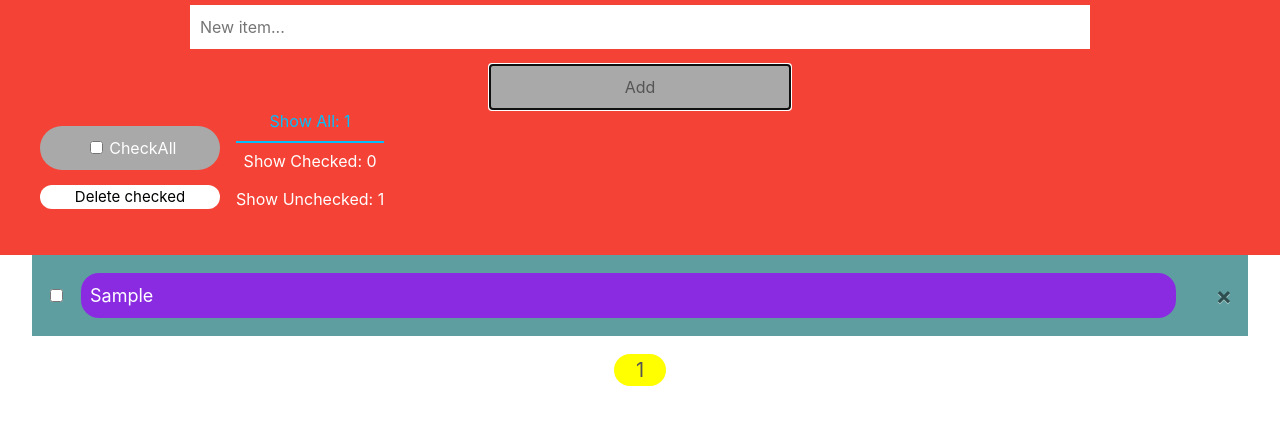
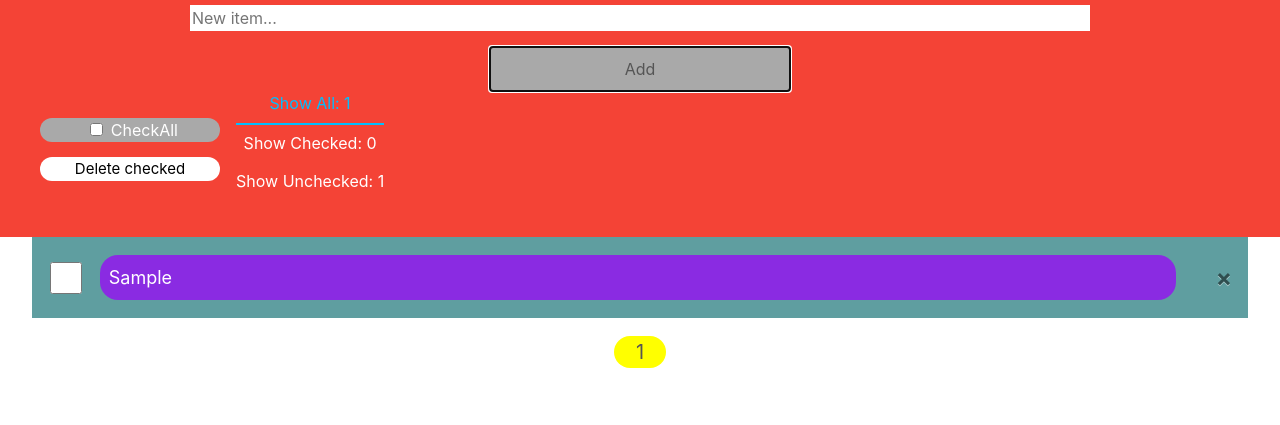
Before and after one commit to kaiflife/todoList, a website: page index.html in a window 1280 px wide. Both pictures are taken after typing "Sample" into the empty fields and a click on the button "Add". Shown: the part 71-496 px from the top of the page. Drawn offline with nearby package versions, Linux system fonts and the light colour scheme.

Commit message:
fix checkBox

```diff
--- a/css/styles.css
+++ b/css/styles.css
@@ -11,12 +11,15 @@ ul {
 
 /* Style the list items */
 ul li {
-    cursor: pointer;
     position: relative;
     font-size: 18px;
     transition: 0.2s;
     align-items: center;
     display: flex;
+}
+
+li p {
+    cursor: pointer;
 }
 
 /* When clicked on, add a background color and strike out text */
@@ -61,7 +64,6 @@ ul li.checked p {
     border: none;
     border-radius: 0;
     width: 75%;
-    padding: 10px;
     float: left;
     font-size: 16px;
 }
@@ -92,10 +94,13 @@ ul li.checked p {
     border-radius: 2em;
     cursor: pointer;
     background: darkgray;
-    padding: 10px;
     display: flex;
     justify-content: center;
     align-items: center;
+}
+
+.checkAll label {
+    cursor: pointer;
 }
 
 .button-add:hover {
@@ -239,5 +244,21 @@ li p {
 .check-item {
     margin: 0 1em;
     cursor: pointer;
+    display: flex;
+    justify-content: center;
+    align-items: center;
+    height: 2em;
+    width: 2em;
+    background: #fff;
 
 }
+
+.filter p {
+    cursor: pointer;
+}
+
+.test-item {
+    background: black;
+    height: 1em;
+    width: 1em;
+}
```
Also changed, not shown: index.html (+2 -0 lines), js/script.js (+4 -5 lines).
